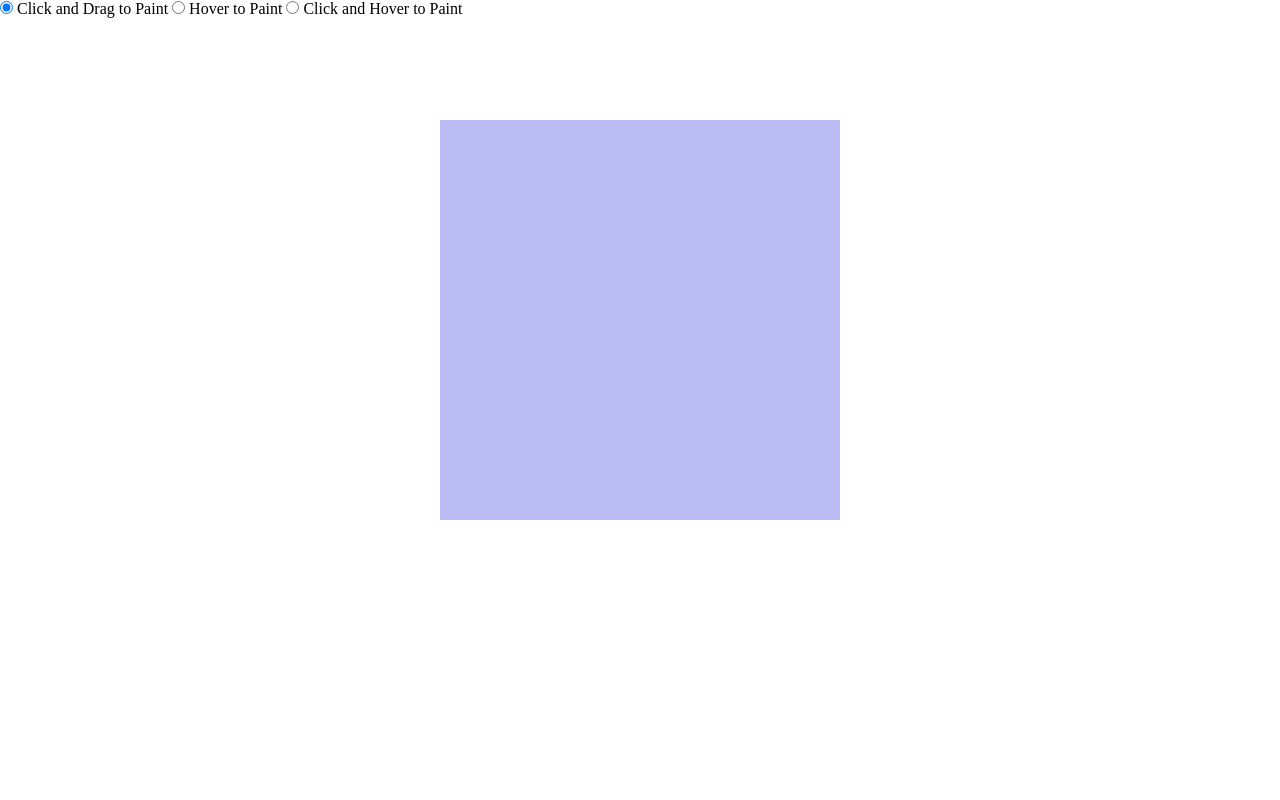
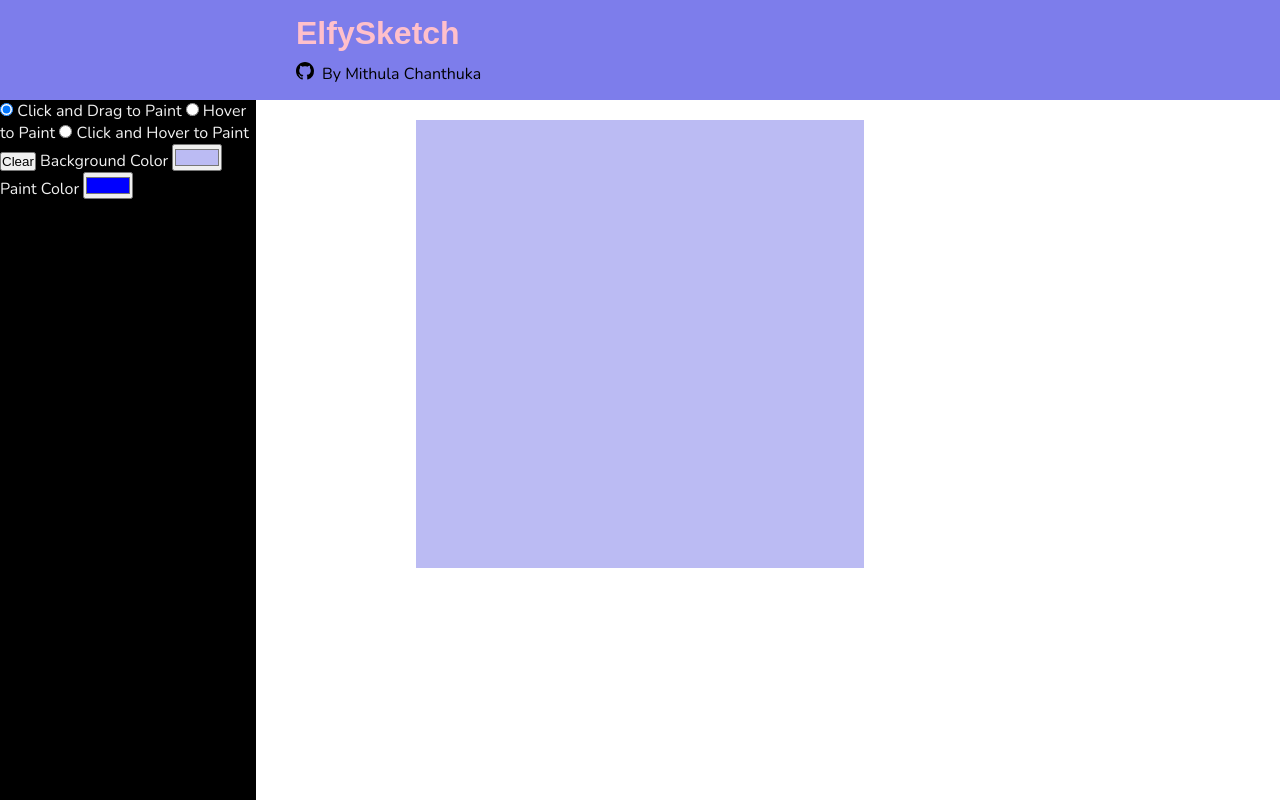
Before and after one commit to Mithula-cbw/Etch-a-Sketch, a plain HTML site: page index.html in a window 1280 px wide. Drawn offline with nearby package versions, Linux system fonts and the light colour scheme; a web font is replaced by a local one.

Commit message:
basic styles and working color toggles
--bg toggle and paint toggle

```diff
--- a/index.html
+++ b/index.html
@@ -7,16 +7,39 @@
     <link rel="stylesheet" href="styles.css">
 </head>
 <body>
-    <form action="">
-        <input class="mouse-behavior" id="click-n-drag" type="radio" name="mouse-behavior" value="click-n-drag" checked selected> Click and Drag to Paint
-        <input class="mouse-behavior" id="hover" type="radio" name="mouse-behavior" value="hover"> Hover to Paint
-        <input class="mouse-behavior" id="click-n-hover" type="radio" name="mouse-behavior" value="click-n-hover"> Click and Hover to Paint
-    </form>
+    <header class="header">
+        <div class="header-inner">
+            <div class="header-logo"></div>
+            <div class="header-title">
+                <div class="header-title-main">ElfySketch</div>
+                <div class="header-title-sub">
+                    <div class="sub-logo">
+                        <svg xmlns="http://www.w3.org/2000/svg" width="16" height="16" fill="currentColor" class="bi bi-github" viewBox="0 0 16 16">
+                            <path d="M8 0C3.58 0 0 3.58 0 8c0 3.54 2.29 6.53 5.47 7.59.4.07.55-.17.55-.38 0-.19-.01-.82-.01-1.49-2.01.37-2.53-.49-2.69-.94-.09-.23-.48-.94-.82-1.13-.28-.15-.68-.52-.01-.53.63-.01 1.08.58 1.23.82.72 1.21 1.87.87 2.33.66.07-.52.28-.87.51-1.07-1.78-.2-3.64-.89-3.64-3.95 0-.87.31-1.59.82-2.15-.08-.2-.36-1.02.08-2.12 0 0 .67-.21 2.2.82.64-.18 1.32-.27 2-.27s1.36.09 2 .27c1.53-1.04 2.2-.82 2.2-.82.44 1.1.16 1.92.08 2.12.51.56.82 1.27.82 2.15 0 3.07-1.87 3.75-3.65 3.95.29.25.54.73.54 1.48 0 1.07-.01 1.93-.01 2.2 0 .21.15.46.55.38A8.01 8.01 0 0 0 16 8c0-4.42-3.58-8-8-8"/>
+                        </svg></div>
+                    <div class="sub-name">By Mithula Chanthuka</div>
+                </div>
+            </div>
+        </div>
+    </header>
+    <aside class="controls">
+        <form action="">
+            <input class="mouse-behavior" id="click-n-drag" type="radio" name="mouse-behavior" value="click-n-drag" checked selected> Click and Drag to Paint
+            <input class="mouse-behavior" id="hover" type="radio" name="mouse-behavior" value="hover"> Hover to Paint
+            <input class="mouse-behavior" id="click-n-hover" type="radio" name="mouse-behavior" value="click-n-hover"> Click and Hover to Paint
+        </form>
+        <button onclick="clearGrid()">Clear</button>
 
-    <div class="drawing-grid" id="drawing-grid">
+        <label for="bg-color-toggle">Background Color</label>
+        <input id="bg-color-toggle" class="bg-color-toggle" type="color" name="background-color" value="#bbbbf3">
 
-    </div>
+        <label for="paint-color-toggle">Paint Color</label>
+        <input id="paint-color-toggle" class="pen-color-toggle" type="color" name="background-color" value="#0000FF">
 
-    <script src="script.js"></script>
+    </aside>
+<main class="working-space">
+        <div class="drawing-grid" id="drawing-grid">
+</main>
+     <script src="script.js"></script>
 </body>
 </html>
--- a/script.js
+++ b/script.js
@@ -53,7 +53,7 @@ const clickAndDrag = () => {
     gridPanels.forEach(panel => {
         panel.addEventListener('mouseover', () => {
             if (isMouseDown) {
-                panel.style.backgroundColor = 'blue';
+               panel.classList.add('paint')
             }
         });
     });
@@ -65,7 +65,7 @@ const hoverToPaint = () => {
     const gridPanels = document.querySelectorAll('.grid-panel');
     gridPanels.forEach(panel => {
         panel.addEventListener('mouseover', () => {
-            panel.style.backgroundColor = 'blue';  // Change color on hover
+            panel.classList.add('paint')
         });
     });
 };
@@ -82,11 +82,11 @@ const clickToHover = () => {
     gridPanels.forEach(panel => {
         panel.addEventListener('mouseover', () => {
             if (isMouseDown) {
-                panel.style.backgroundColor = 'blue';  // Change color on hover if mouse is down
+                panel.classList.add('paint')
             }
         });
         panel.addEventListener('mousedown', () => {
-            panel.style.backgroundColor = 'blue';  // Immediate color change on mousedown
+            panel.classList.add('paint')
         });
     });
 
@@ -105,3 +105,31 @@ const clearPanelListeners = () => {
 
 // Initialize default behavior
 applyMouseBehavior('click-n-drag');
+
+
+// Change background color
+const backgroundColorToggle = document.getElementById('bg-color-toggle');
+
+backgroundColorToggle.addEventListener('change', (event) => {
+    const newBgColor = event.target.value; // Use event.target to get the value
+    document.documentElement.style.setProperty('--grid-panel-color', newBgColor); // Set the CSS variable
+});
+
+// Change paint color
+const paintColorToggle = document.getElementById('paint-color-toggle');
+
+paintColorToggle.addEventListener('change', (event) => {
+    const newBgColor = event.target.value; // Use event.target to get the value
+    document.documentElement.style.setProperty('--paint-color', newBgColor); // Set the CSS variable
+});
+
+//clear grid function
+function clearGrid(){
+    const gridPanels = document.querySelectorAll('.grid-panel');
+
+    if (confirm('Do you want to clear the grid? This action cannot be undone.')) {
+    gridPanels.forEach((panel)=>{
+        panel.classList.remove('paint');
+    });
+}
+}
--- a/styles.css
+++ b/styles.css
@@ -1,8 +1,20 @@
+@import url('https://fonts.googleapis.com/css2?family=Edu+AU+VIC+WA+NT+Dots:wght@400..700&display=swap');
+@import url('https://fonts.googleapis.com/css2?family=Nunito:ital,wght@0,200..1000;1,200..1000&display=swap');
+
 :root{
-    --grid-panel-width: 25px;
+    --main-bg-color: white;
+    --main-font:'Nunito' ,sans-serif;
+    --header-color:rgb(125, 125, 235);
+    --header-height:100px;
+    --title-color:pink;
+    --title-font-family: 'Edu AU VIC WA NT Dots', sans-serif;
+    --title-font-size: 2rem;
+    --title-sub-color:rgba(255, 192, 203, 0.816);
+    --grid-panel-width: 28px;
     --grid-size:16;
     --drawing-grid-color:rgb(213, 213, 213);
-    --grid-panel-color:rgb(187, 187, 243);
+    --grid-panel-color:#bbbbf3;
+    --paint-color:blue;
     --grid-panel-hover:rgb(157, 55, 236);
 }
 
@@ -12,9 +24,74 @@
     box-sizing: border-box;
 }
 
+body{
+width: 100vw;
+overflow-x: hidden;
+min-height: 100vh;
+background-color: var(--main-bg-color);
+}
+
+.header{
+    height: var(--header-height);
+    width: 100%;
+    background-color: var(--header-color);
+    display: flex;
+    flex-direction: row;
+    align-items: center;
+    justify-content: center;
+}
+
+.header-inner{
+    width: 60%;
+    height: 80px;
+    margin: auto;
+    display: flex;
+    flex-direction: row;
+    align-items: center;
+    justify-content: center;
+}
+
+.header-logo{
+    width: 40px;
+    height: 40px;
+}
+
+.header-title{
+    flex-grow: 1;
+    display: flex;
+    flex-direction: column;
+    justify-content: space-around;
+    gap: 10px;
+    align-items: flex-start;
+}
+.header-title-main{
+    width: 100%;
+    font-family: var(--title-font-family);
+    font-size: var(--title-font-size);
+    font-weight: 700;
+    color: var(--title-color);
+}
+
+.header-title-sub{
+    width: 100%;
+    font-family: var(--main-font);
+    display: flex;
+    flex-direction: row;
+    gap: 8px;
+    align-items: center;
+    justify-content: flex-start;
+
+}
+
+.sub-logo > svg{
+    height: 18px;
+    width: auto;
+}
+
+
 .drawing-grid{
     margin: auto;
-    margin-top: 8%;
+    margin-top: 20px;
     width: calc(var(--grid-size)*var(--grid-panel-width));
     height:  calc(var(--grid-size)*var(--grid-panel-width));
     background-color: var(--drawing-grid-color);
@@ -30,6 +107,10 @@
     cursor: pointer;
 }
 
+.paint{
+    background-color: var(--paint-color);
+}
+
 /* Testing */
 
 /* #grid-panel-13-3{
@@ -41,3 +122,16 @@
 /* .grid-panel:hover{
     background-color: var(--grid-panel-hover) ;
 } */
+
+.controls{
+    font-family: var(--main-font);
+    position: fixed;
+    top: var(--header-height);
+    left: 0;
+    bottom: 0;
+    width: 20%;
+    height: 100%;
+    float: left;
+    background-color: black;
+    color: rgb(240, 240, 240);
+}
```
